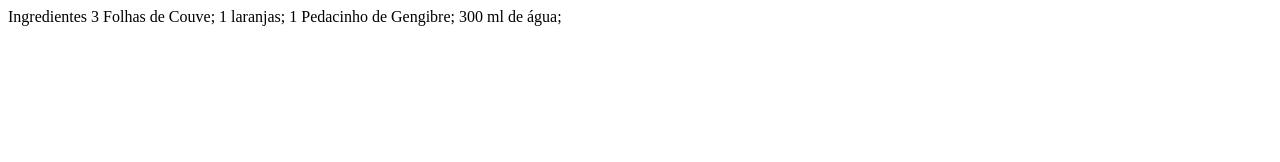
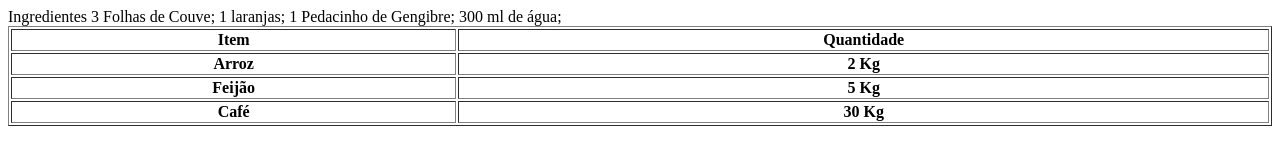
Before and after one commit to Theallgusto01/Estudos, a plain HTML site: page Discover/listas.html in a window 1280 px wide. Drawn offline with Linux system fonts and the light colour scheme.

Commit message:
adição de conteudo

```diff
--- a/Discover/listas.html
+++ b/Discover/listas.html
@@ -1,6 +1,30 @@
+<html>
+<body>
 Ingredientes
 
 3 Folhas de Couve;
 1 laranjas;
 1 Pedacinho de Gengibre;
 300 ml de água;
+
+<!--Tabelas em HTML-->
+<table border="1" width="100%">
+    <tr>
+        <th>Item</th>
+        <th>Quantidade</th>
+    </tr>
+    <tr>
+        <th>Arroz</th>
+        <th>2 Kg</th>
+    </tr>
+    <tr>
+        <th>Feijão</th>
+        <th>5 Kg</th>
+    </tr>
+    <tr>
+        <th>Café</th>
+        <th>30 Kg</th>
+    </tr>
+</table>
+</body>
+</html>
```
